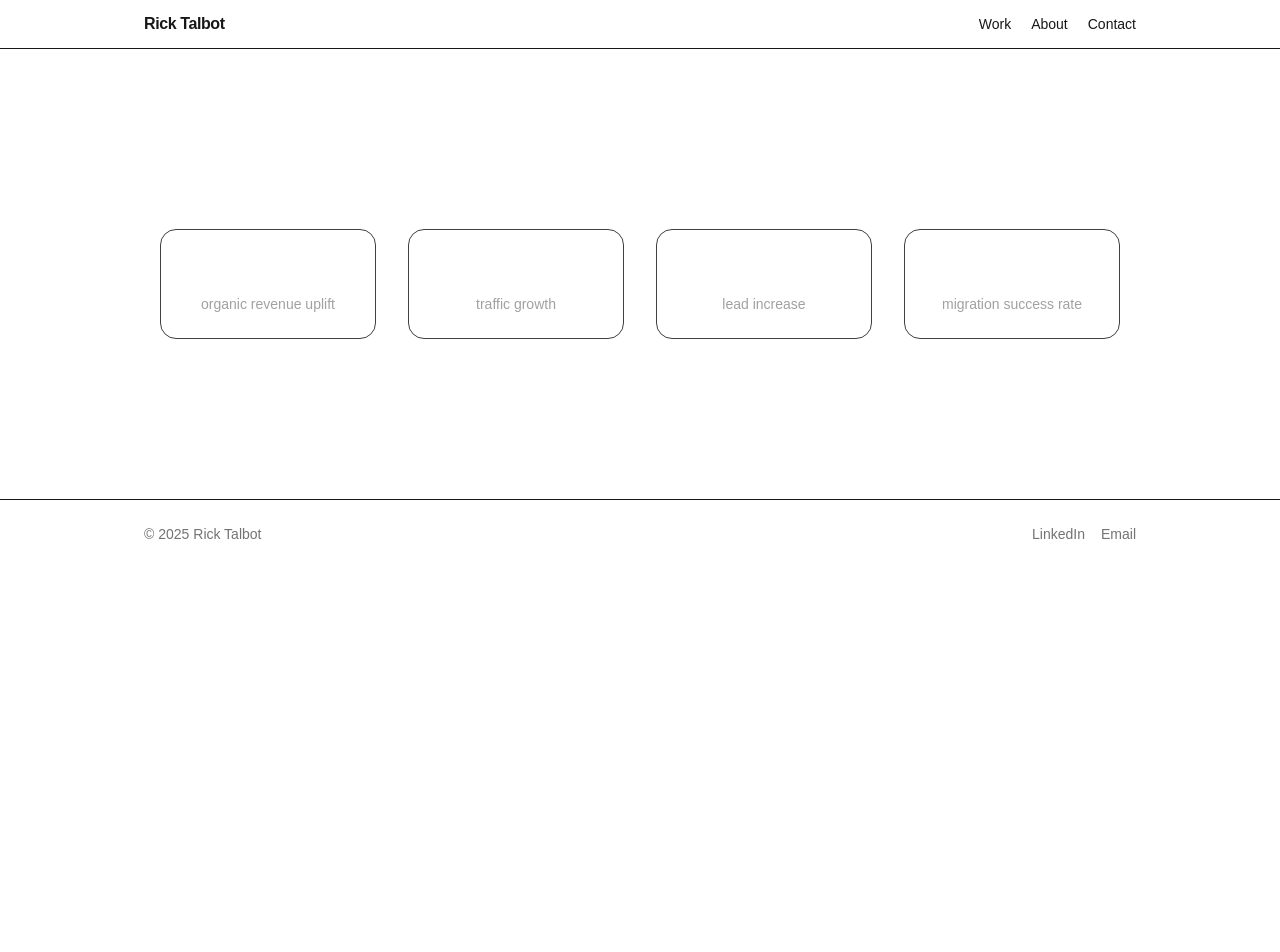
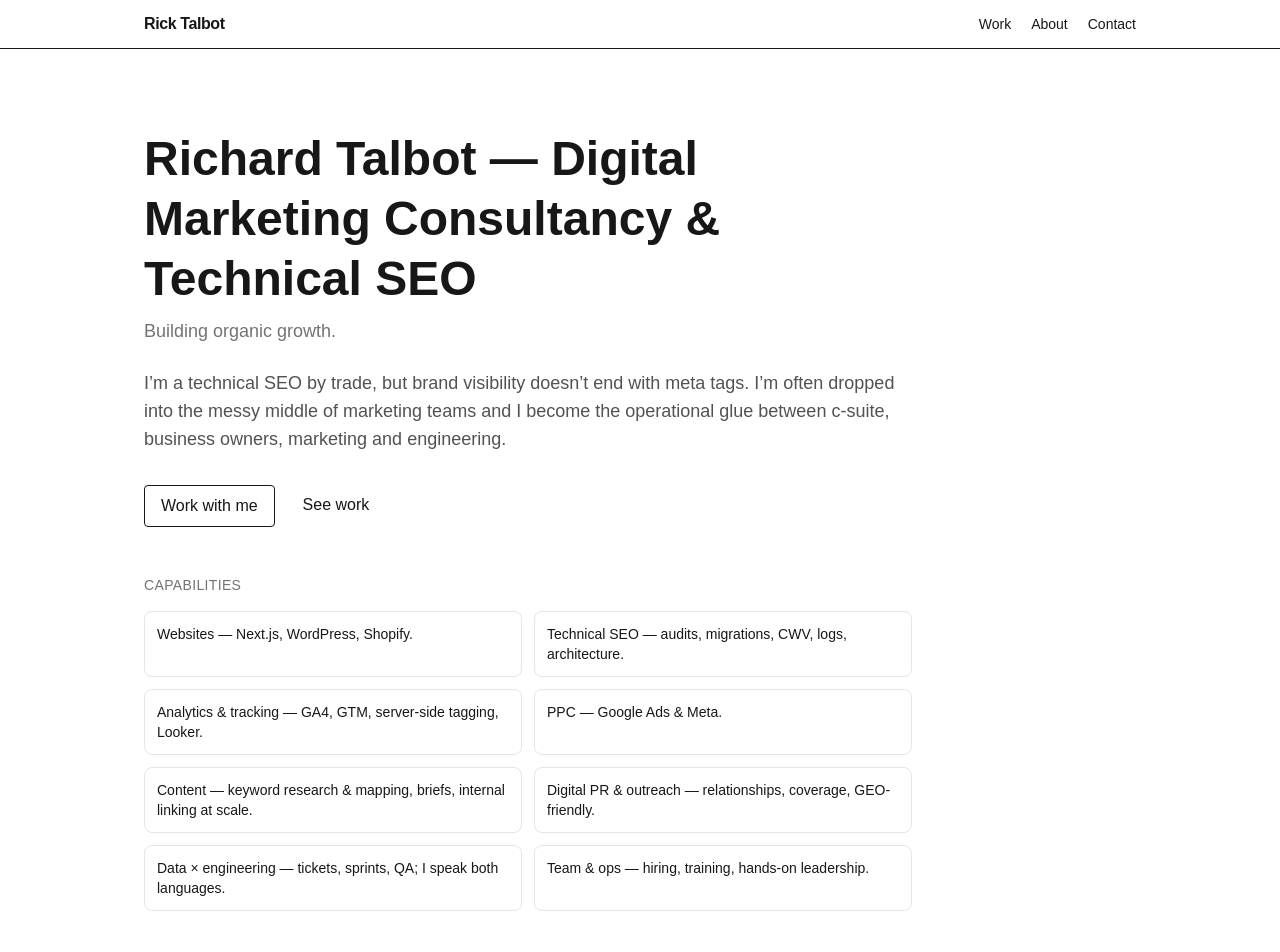
Before and after one commit to rht55/seo-site, a Next.js app: page /work in a window 1280 px wide. Shown: the top 952 px of the page. Before the commit the page ends 800 px from the top, so only its background shows below. Built offline with nearby package versions, Linux system fonts and the light colour scheme.

Commit message:
update work page layout and capabilities section

```diff
--- a/app/work/page.tsx
+++ b/app/work/page.tsx
@@ -1,30 +1,70 @@
-export default function WorkPage() {
-  const stats = [
-    { value: "+386%", label: "organic revenue uplift" },
-    { value: "+700%", label: "traffic growth" },
-    { value: "+271%", label: "lead increase" },
-    { value: "100%", label: "migration success rate" },
-  ];
+export default function Home() {
+  return (
+    <section className="py-20">
+      <div className="max-w-3xl">
+        {/* H1 + subline */}
+        <h1 className="text-4xl md:text-5xl font-semibold leading-tight">
+          Richard Talbot — Digital Marketing Consultancy &amp; Technical SEO
+        </h1>
+        <p className="mt-2 text-lg text-neutral-500">Building organic growth.</p>
 
-  return (
-    <main className="max-w-5xl mx-auto px-4 py-24">
-      <h1 className="text-3xl font-semibold mb-12 text-white">Work</h1>
+        {/* Positioning */}
+        <p className="mt-6 text-lg text-neutral-600">
+          I’m a technical SEO by trade, but brand visibility doesn’t end with meta tags.
+          I’m often dropped into the messy middle of marketing teams and I become the
+          operational glue between c-suite, business owners, marketing and engineering.
+        </p>
 
-      <div className="grid grid-cols-2 sm:grid-cols-4 gap-8">
-        {stats.map((s) => (
-          <div
-            key={s.label}
-            className="group border border-neutral-700 rounded-2xl p-6 text-center hover:border-white transition"
+        {/* CTAs */}
+        <div className="mt-8 flex gap-3">
+          <a
+            href="/contact"
+            className="inline-block rounded border px-4 py-2 hover:bg-neutral-50"
           >
-            <div className="text-3xl font-semibold text-white group-hover:text-white">
-              {s.value}
+            Work with me
+          </a>
+          <a
+            href="/work"
+            className="inline-block rounded px-4 py-2 hover:underline"
+          >
+            See work
+          </a>
+        </div>
+
+        {/* Capabilities */}
+        <div className="mt-12">
+          <h2 className="text-sm uppercase tracking-wide text-neutral-500">
+            Capabilities
+          </h2>
+
+          <div className="mt-4 grid grid-cols-1 sm:grid-cols-2 gap-3">
+            <div className="rounded-lg border border-neutral-200 p-3 text-sm">
+              Websites — Next.js, WordPress, Shopify.
             </div>
-            <div className="text-sm text-neutral-400 mt-1">
-              {s.label}
+            <div className="rounded-lg border border-neutral-200 p-3 text-sm">
+              Technical SEO — audits, migrations, CWV, logs, architecture.
+            </div>
+            <div className="rounded-lg border border-neutral-200 p-3 text-sm">
+              Analytics &amp; tracking — GA4, GTM, server-side tagging, Looker.
+            </div>
+            <div className="rounded-lg border border-neutral-200 p-3 text-sm">
+              PPC — Google Ads &amp; Meta.
+            </div>
+            <div className="rounded-lg border border-neutral-200 p-3 text-sm">
+              Content — keyword research & mapping, briefs, internal linking at scale.
+            </div>
+            <div className="rounded-lg border border-neutral-200 p-3 text-sm">
+              Digital PR &amp; outreach — relationships, coverage, GEO-friendly.
+            </div>
+            <div className="rounded-lg border border-neutral-200 p-3 text-sm">
+              Data × engineering — tickets, sprints, QA; I speak both languages.
+            </div>
+            <div className="rounded-lg border border-neutral-200 p-3 text-sm">
+              Team &amp; ops — hiring, training, hands-on leadership.
             </div>
           </div>
-        ))}
+        </div>
       </div>
-    </main>
+    </section>
   );
 }
```
